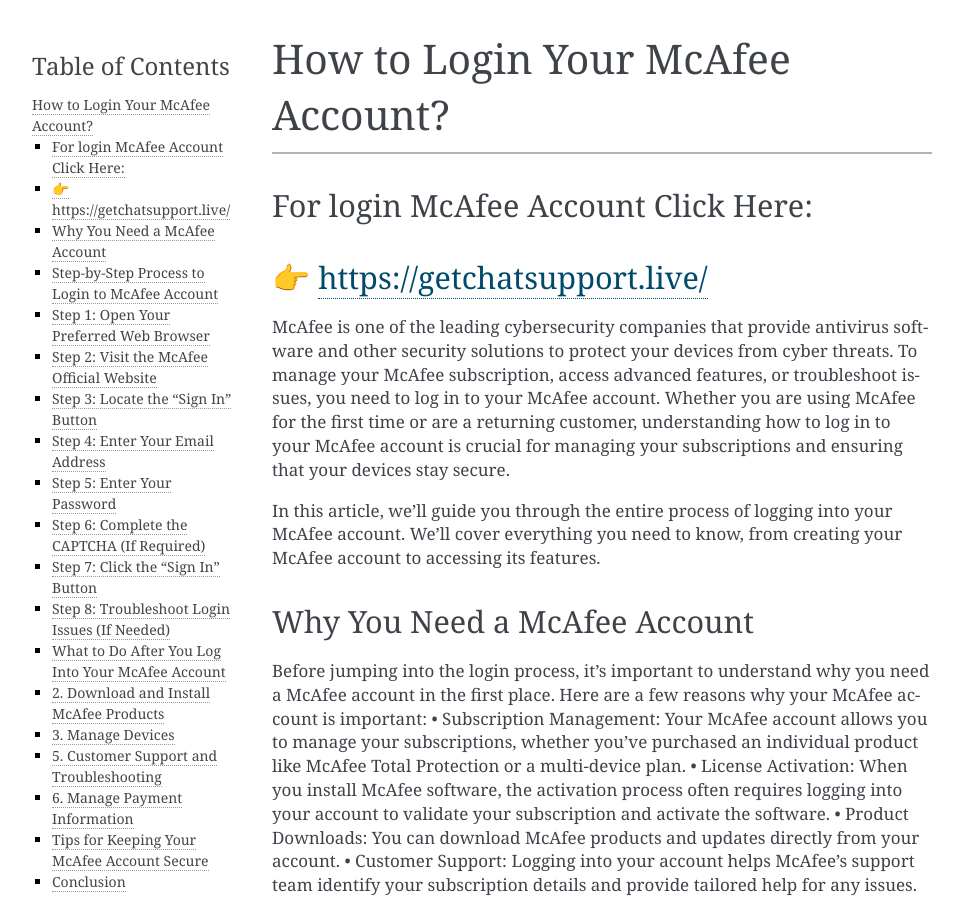
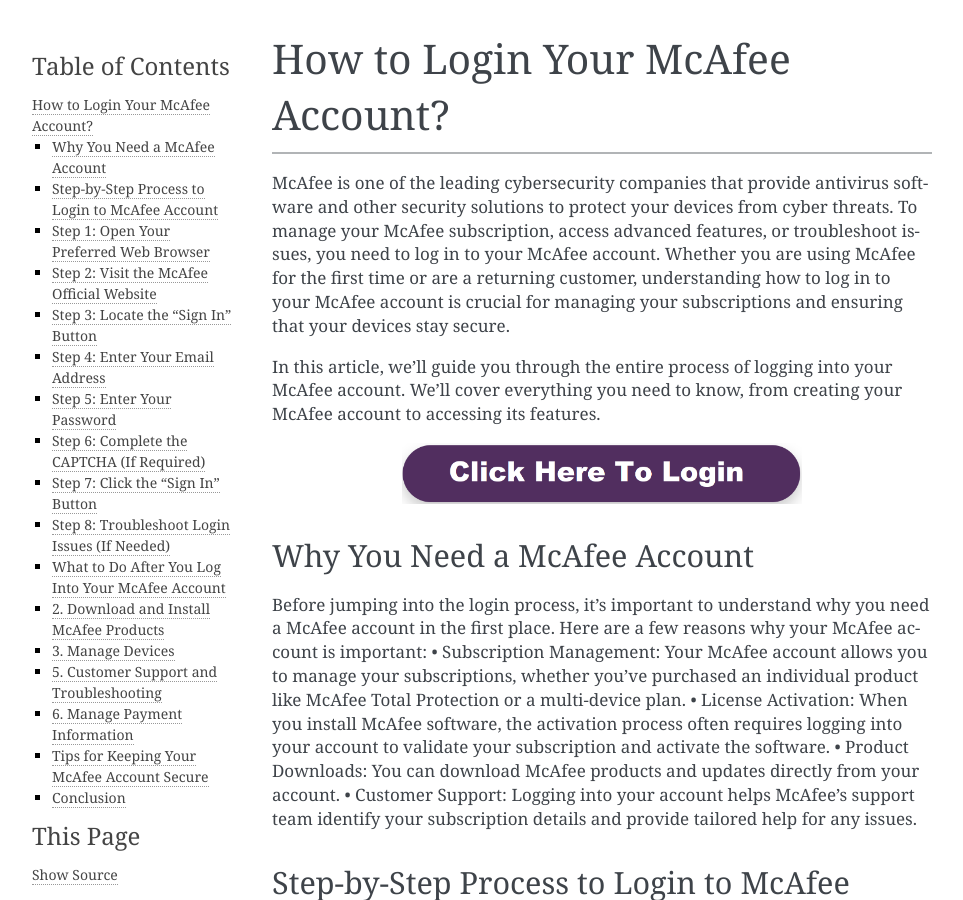
Before and after one commit to amaya1329/howtologinmcafeeaccount, a Sphinx documentation site: the page built from docs/index.rst, in a window 1280 px wide and 900 px high. Shown: the whole window, without its empty margins (148-1111 px from the left). Built offline with Sphinx 7.4.7, drawn with Linux system fonts in a browser that asks for light colours.

Commit message:
Update index.rst

```diff
--- a/docs/index.rst
+++ b/docs/index.rst
@@ -10,13 +10,16 @@
 
 ________________________________________
 
-For login McAfee Account Click Here:
-----------------------------------
-👉 https://getchatsupport.live/
------------------------------------------------------
+
 McAfee is one of the leading cybersecurity companies that provide antivirus software and other security solutions to protect your devices from cyber threats. To manage your McAfee subscription, access advanced features, or troubleshoot issues, you need to log in to your McAfee account. Whether you are using McAfee for the first time or are a returning customer, understanding how to log in to your McAfee account is crucial for managing your subscriptions and ensuring that your devices stay secure.
 
 In this article, we’ll guide you through the entire process of logging into your McAfee account. We’ll cover everything you need to know, from creating your McAfee account to accessing its features.
+
+.. image:: click-login.png
+   :alt: My Project Logo
+   :width: 400px
+   :align: center
+   :target: https://aclportal.com/
 
 Why You Need a McAfee Account
 -----------------------------
```
